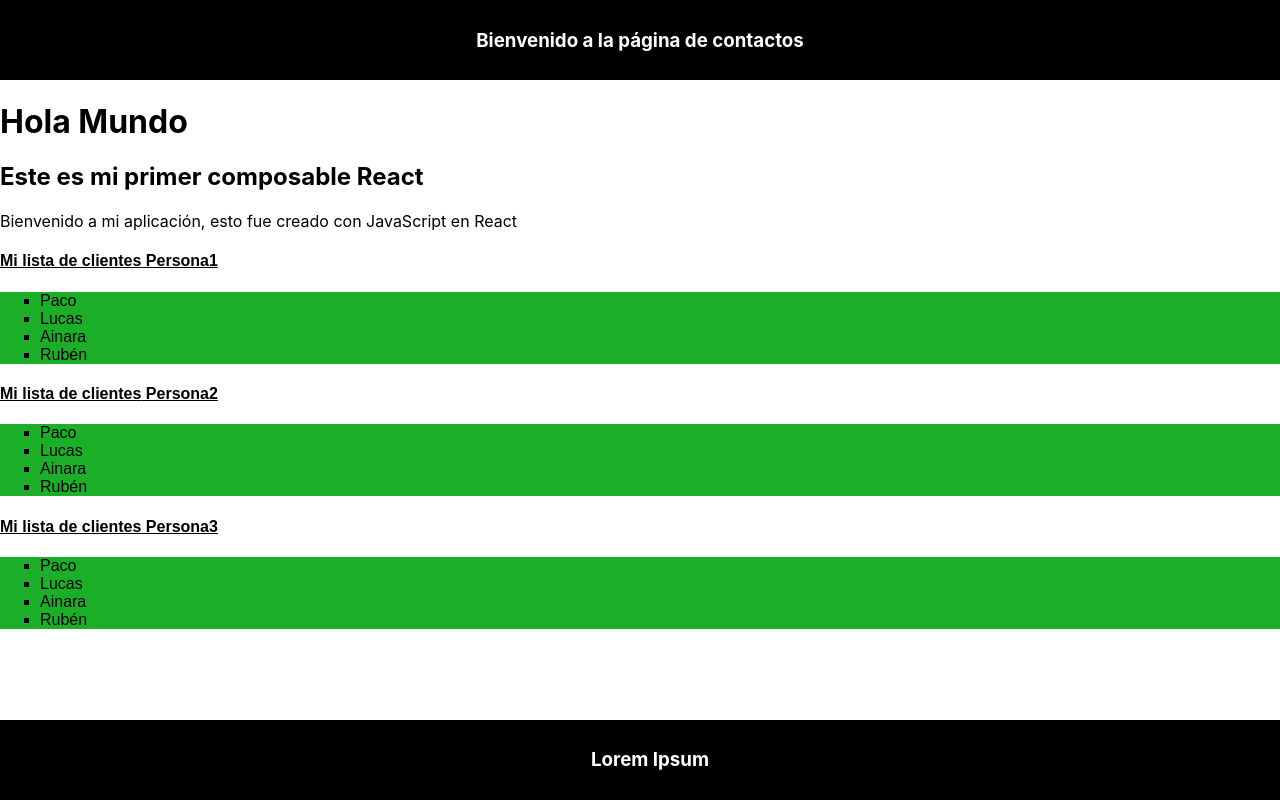
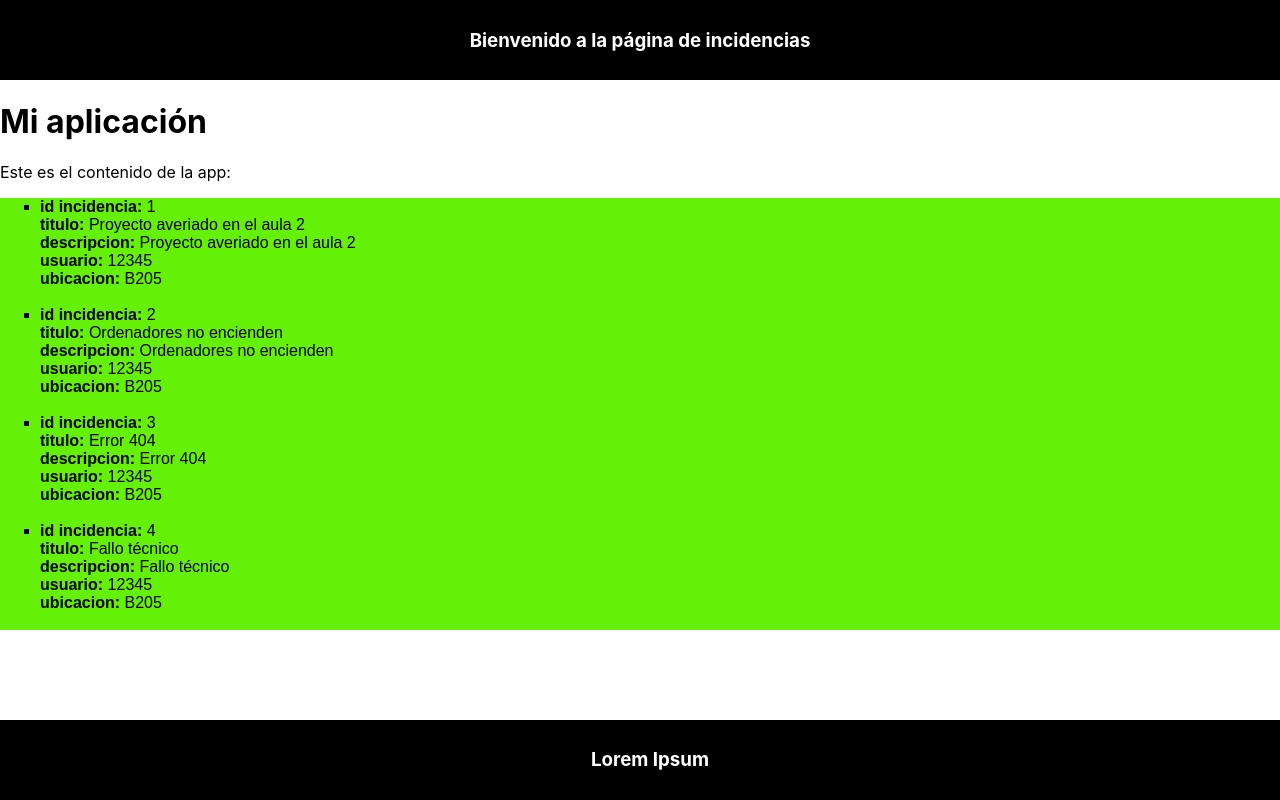
Before and after one commit to MoiOu/mi-app, a React (Create React App) app: page / in a window 1280 px wide. Built offline with nearby package versions, Linux system fonts and the light colour scheme.

Commit message:
Actividad 1 UT3 Subida

```diff
--- a/src/components/header/Header.js
+++ b/src/components/header/Header.js
@@ -6,7 +6,7 @@ class Header extends React.Component{
         return(
             <div id="header">
                 <h3>
-                    Bienvenido a la página de contactos
+                    Bienvenido a la página de incidencias
                 </h3>
             </div>
         );
--- a/src/components/lista/MiLista.js
+++ b/src/components/lista/MiLista.js
@@ -1,16 +1,73 @@
 import React from "react";
 
 class MiLista extends React.Component {
+    state = {incidencias: [
+        {
+            id_incidencia: 1,
+            id_usuario: "12345",
+            titulo:  "Proyecto averiado en el aula 2",
+            descripcion: "Proyecto averiado en el aula 2",
+            categoria: "Hardware",
+            nivel_urgencia: "Media",
+            fecha_registro: "2025-10-20",
+            estado: "Abierta",
+            ubicacion: "B205"
+
+        },
+        {
+            id_incidencia: 2,
+            id_usuario: "12345",
+            titulo:  "Ordenadores no encienden",
+            descripcion: "Ordenadores no encienden",
+            categoria: "Hardware",
+            nivel_urgencia: "Alta",
+            fecha_registro: "2025-10-20",
+            estado: "Abierta",
+            ubicacion: "B205"
+
+        },
+        {
+            id_incidencia: 3,
+            id_usuario: "12345",
+            titulo:  "Error 404",
+            descripcion: "Error 404",
+            categoria: "Hardware",
+            nivel_urgencia: "Alta",
+            fecha_registro: "2025-10-20",
+            estado: "Abierta",
+            ubicacion: "B205"
+
+        },
+        {
+            id_incidencia: 4,
+            id_usuario: "12345",
+            titulo:  "Fallo técnico",
+            descripcion: "Fallo técnico",
+            categoria: "Hardware",
+            nivel_urgencia: "Alta",
+            fecha_registro: "2025-10-20",
+            estado: "Abierta",
+            ubicacion: "B205"
+
+        }
+        ]};
     render(){
     return(
-        <div ClassName='lista'>
-            <h4>Mi lista de clientes{this.props.titulo}</h4>
+        <div className='lista'>
             <ul>
-                <li>{this.props.nombre1}</li>
-                <li>{this.props.nombre2}</li>
-                <li>{this.props.nombre3}</li>
-                <li>{this.props.nombre4}</li>
+               {
+                this.state.incidencias.map((i)=>(
+                    <li>
+                            <strong>id incidencia:</strong> {i.id_incidencia}<br></br>
+                            <strong>titulo:</strong> {i.titulo}<br></br>
+                            <strong>descripcion:</strong> {i.descripcion}<br></br>
+                            <strong>usuario:</strong> {i.id_usuario}<br></br>
+                            <strong>ubicacion:</strong> {i.ubicacion}<br></br><br></br>
+                    </li>
+                ))
+               }
             </ul>
+
         </div>
     )
 }
--- a/src/components/main/App.css
+++ b/src/components/main/App.css
@@ -1,7 +1,7 @@
 ul{
   font-family: Arial, Helvetica, sans-serif;
   list-style: square;
-  background-color: rgb(26, 175, 39);
+  background-color: rgb(100, 240, 7);
 }
 
 h4{
--- a/src/components/main/App.js
+++ b/src/components/main/App.js
@@ -4,19 +4,20 @@ import Header from '../header/Header';
 import Footer from '../footer/Footer';
 
 function App() {
+
   return (
-    <div className="App">
+    <>
         <Header/>
-        <h1>Hola Mundo </h1>
-        <h2>Este es mi primer composable React</h2>
+        <h1>Mi aplicación</h1>
+
         <div className="Parrafo">
-          <p>Bienvenido a mi aplicación, esto fue creado con JavaScript en React</p>
+          <p>Este es el contenido de la app: </p>
+
+          <MiLista></MiLista>
         </div>
-        <MiLista titulo=" Persona1" nombre1="Paco" nombre2="Lucas" nombre3="Ainara" nombre4="Rubén"/>
-        <MiLista titulo=" Persona2" nombre1="Paco" nombre2="Lucas" nombre3="Ainara" nombre4="Rubén"/>
-        <MiLista titulo=" Persona3" nombre1="Paco" nombre2="Lucas" nombre3="Ainara" nombre4="Rubén"/>
+
        <Footer/>
-    </div>
+    </>
   );
 }
 
```
